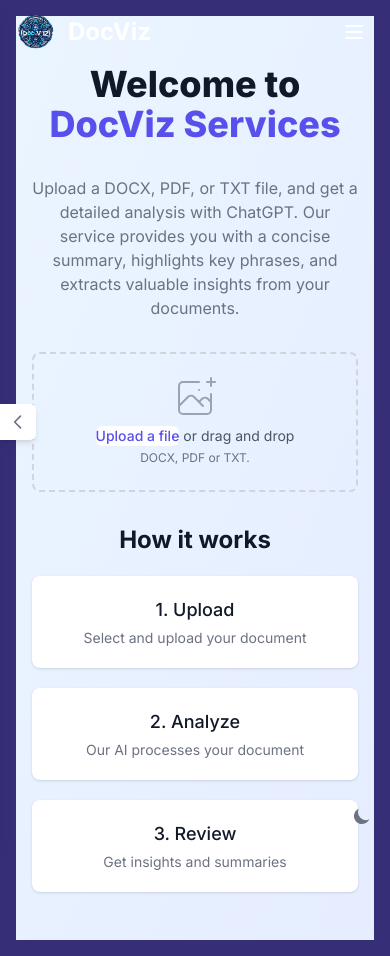
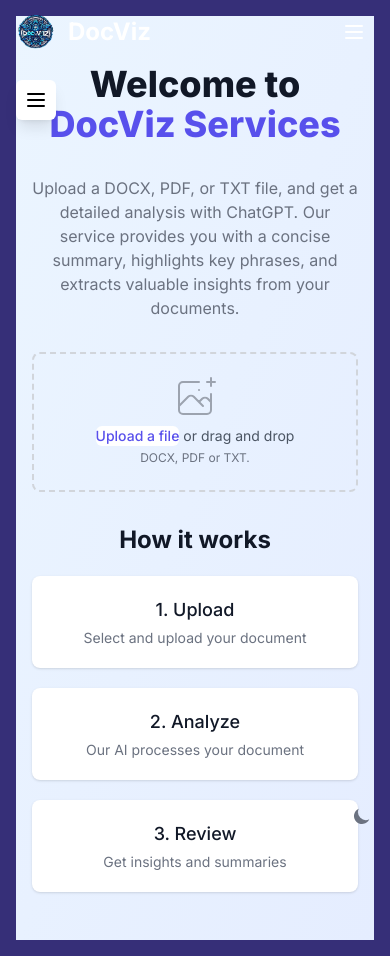
Before and after one commit to tariqamarneh/docviz-frontend, a Next.js app: page /Services in a window 390 px wide. Built offline with nearby package versions, Linux system fonts and the light colour scheme; no server answers.

Commit message:
fix hight on mobile view

```diff
--- a/src/app/(protected)/Services/page.tsx
+++ b/src/app/(protected)/Services/page.tsx
@@ -58,10 +58,10 @@
   }, [token_type, token]);
 
   return (
-    <div className="min-h-screen bg-indigo-900 text-white">
+    <div className="flex flex-col min-h-screen bg-indigo-900">
       <Navbar />
       <Error message={error} setError={setError} />
-      <div className="flex">
+      <div className="flex flex-1 overflow-hidden">
         <SideBar
           isOpened={isOpened}
           setIsOpened={setIsOpened}
@@ -72,20 +72,14 @@
           setInsights={setInsights}
           setError={setError}
         />
-        <div className={`flex-1 transition-all duration-300 ease-in-out ${isOpened ? 'md:ml-64' : ''}`}>
-          <div className="relative">
+        <main className={`flex-1 overflow-y-auto transition-all duration-300 ease-in-out ${isOpened ? 'ml-64' : 'ml-0'}`}>
+          <div className="relative h-full">
             <button
               onClick={() => setIsOpened(!isOpened)}
-              className="fixed top-1/2 left-0 z-50 bg-white dark:bg-gray-800 rounded-r-md p-2 shadow-md transform -translate-y-1/2"
+              className="fixed top-20 left-4 z-50 p-2 bg-white dark:bg-gray-800 rounded-md shadow-lg"
             >
-              <svg
-                className={`w-5 h-5 text-gray-500 transform transition-transform duration-300 ${isOpened ? 'rotate-180' : ''}`}
-                fill="none"
-                stroke="currentColor"
-                viewBox="0 0 24 24"
-                xmlns="http://www.w3.org/2000/svg"
-              >
-                <path strokeLinecap="round" strokeLinejoin="round" strokeWidth={2} d="M15 19l-7-7 7-7" />
+              <svg className="w-6 h-6" fill="none" stroke="currentColor" viewBox="0 0 24 24" xmlns="http://www.w3.org/2000/svg">
+                <path strokeLinecap="round" strokeLinejoin="round" strokeWidth={2} d="M4 6h16M4 12h16M4 18h16" />
               </svg>
             </button>
             <div className="p-4 sm:p-6 lg:p-8">
@@ -100,7 +94,7 @@
               <Card summary={summary} keyData={keyData} insights={insights} />
             </div>
           </div>
-        </div>
+        </main>
       </div>
       <Footer summary={summary} />
     </div>
--- a/src/app/(protected)/_components/SideBar.tsx
+++ b/src/app/(protected)/_components/SideBar.tsx
@@ -98,35 +98,36 @@
   }, [setIsOpened, touchStartX]);
 
   return (
-    <aside className={`fixed inset-y-0 left-0 z-40 w-64 bg-white dark:bg-gray-800 shadow-lg transform transition-transform duration-300 ease-in-out ${isOpened ? 'translate-x-0' : '-translate-x-full'} md:translate-x-0 ${isOpened ? 'md:relative' : 'md:absolute'}`}>
-      <div className="h-full flex flex-col">
+    <aside className={`fixed inset-y-0 left-0 z-40 w-64 bg-gray-800 text-white overflow-hidden transition-transform duration-300 ease-in-out ${
+      isOpened ? 'translate-x-0' : '-translate-x-full'
+    } flex flex-col`}>
       <div className="flex-1 overflow-y-auto py-4 px-3">
-          <h2 className="text-lg font-semibold text-gray-900 dark:text-white mb-4">Document History</h2>
+        <h2 className="text-lg font-semibold mb-4">Document History</h2>
         {sessions.length > 0 ? (
           sessions.map((session) => (
-              <div key={session.id} className="mb-3 p-3 bg-gray-100 dark:bg-gray-700 rounded-lg hover:bg-gray-200 dark:hover:bg-gray-600 transition-colors duration-200">
+            <div key={session.id} className="mb-3 p-3 bg-gray-700 rounded-lg hover:bg-gray-600 transition-colors duration-200">
               <button
                 onClick={() => handleSessionClick(session)}
                 className="w-full text-left"
               >
-                  <div className="font-medium text-gray-900 dark:text-white truncate">{session.data.file_name}</div>
-                  <div className="text-xs text-gray-500 dark:text-gray-400 mt-1">
+                <div className="font-medium truncate">{session.data.file_name}</div>
+                <div className="text-xs text-gray-400 mt-1">
                   {formatDate(session.created_at)}
                 </div>
               </button>
               <button
                 onClick={() => handleDeleteClick(session.id)}
-                  className="mt-2 text-red-600 hover:text-red-800 dark:text-red-400 dark:hover:text-red-300 text-sm"
+                className="mt-2 text-red-400 hover:text-red-300 text-sm"
               >
                 Delete
               </button>
             </div>
           ))
         ) : (
-            <div className="text-center text-gray-500 dark:text-gray-400">No history yet</div>
+          <div className="text-center text-gray-400">No history yet</div>
         )}
       </div>
-        <div className="p-4 border-t border-gray-200 dark:border-gray-700">
+      <div className="p-4 border-t border-gray-700">
         <button
           onClick={handleNewClick}
           className="w-full py-2 px-4 bg-blue-600 hover:bg-blue-700 text-white font-medium rounded-lg text-sm transition-colors duration-200"
@@ -134,7 +135,6 @@
           Upload New File
         </button>
       </div>
-      </div>
     </aside>
   );
 };
```
Lines whose indentation alone changed are shown as unchanged.
